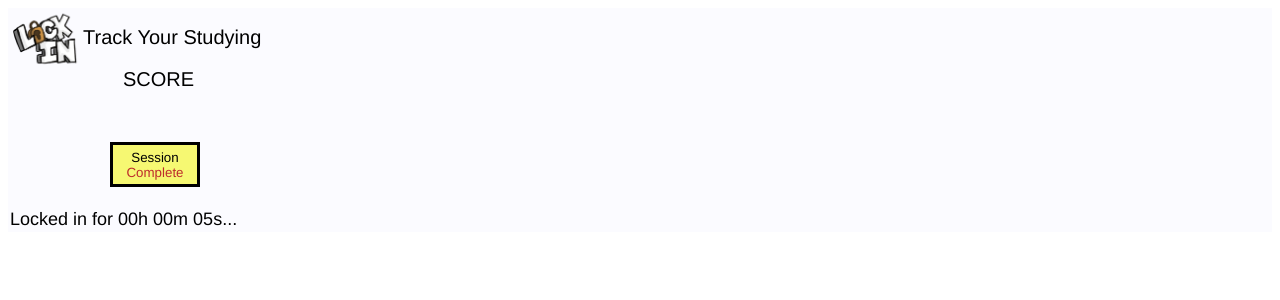
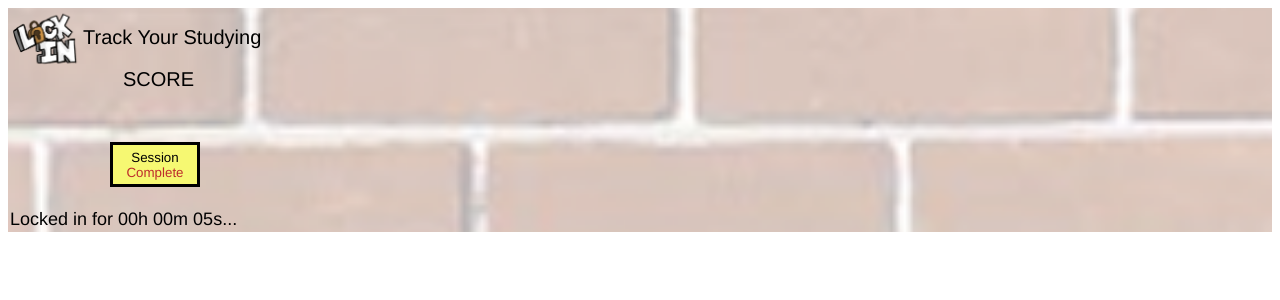
Before and after one commit to MelindaM4y/LockIn-Study-Tracker, a React (Vite) app in the folder LockIn/: page / in a window 1280 px wide. Shown: the top 300 px of the page. Built offline with nearby package versions, Linux system fonts and the light colour scheme; a web font is replaced by a local one.

Commit message:
Changed Background

```diff
--- a/LockIn/src/pages/sessionPage.jsx
+++ b/LockIn/src/pages/sessionPage.jsx
@@ -1,4 +1,5 @@
 import logo from '../assets/LockInLogo.png';
+import brick from '../assets/brickwall.png';
 import { useState, useEffect } from "react";
 
 function SessionPage() {
@@ -24,7 +25,10 @@ function SessionPage() {
   };
 
   return (
-    <div className="bg-[#FBFBFF] min-w-[284px] min-h-[224px] overflow-hidden relative p-2">
+    <div
+      className="min-w-[284px] min-h-[224px] overflow-hidden relative p-2 bg-cover bg-center"
+      style={{ backgroundImage: `url(${brick})` }}
+    >
       <img
         src={logo}
         alt="Logo"
```
Also changed, not shown: LockIn/src/assets/brickwall.png (added).
